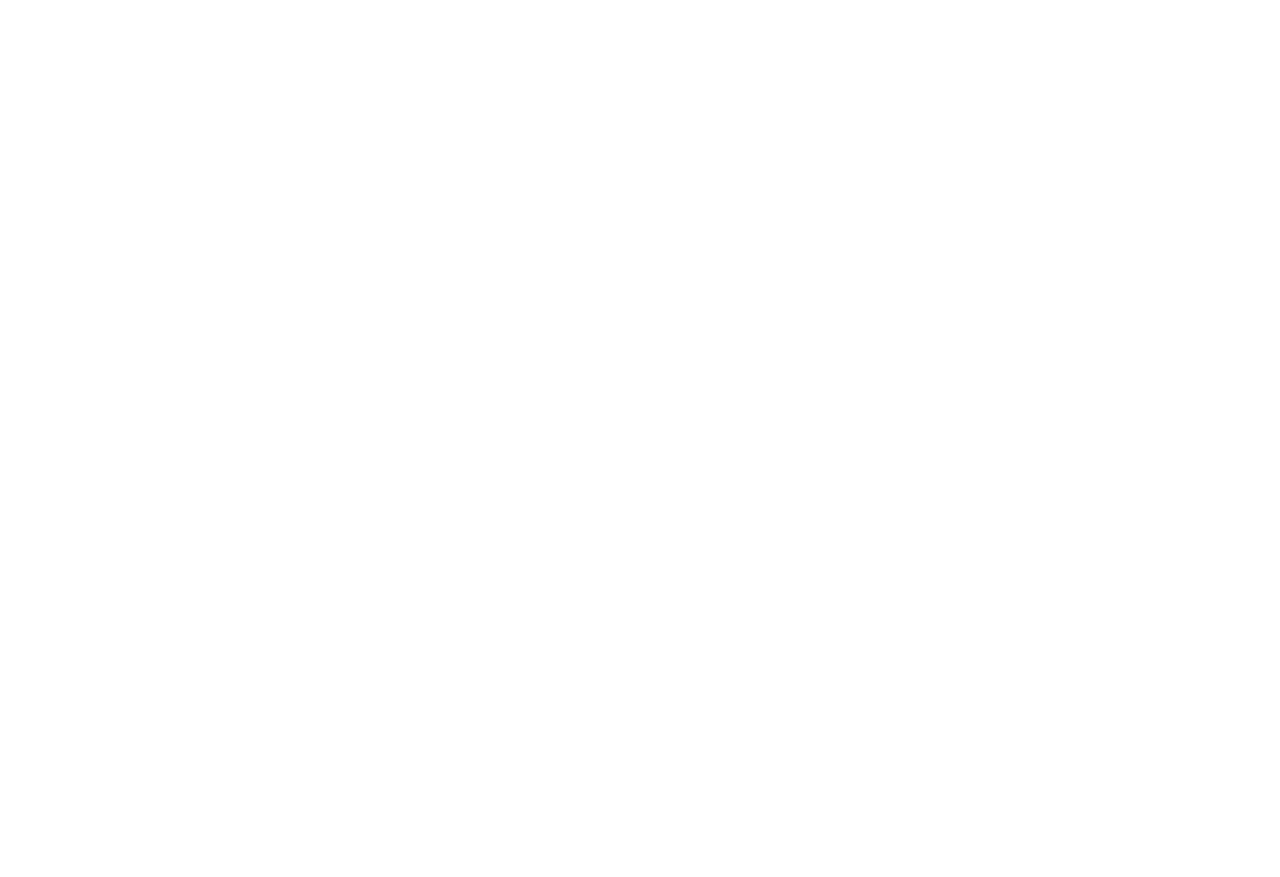
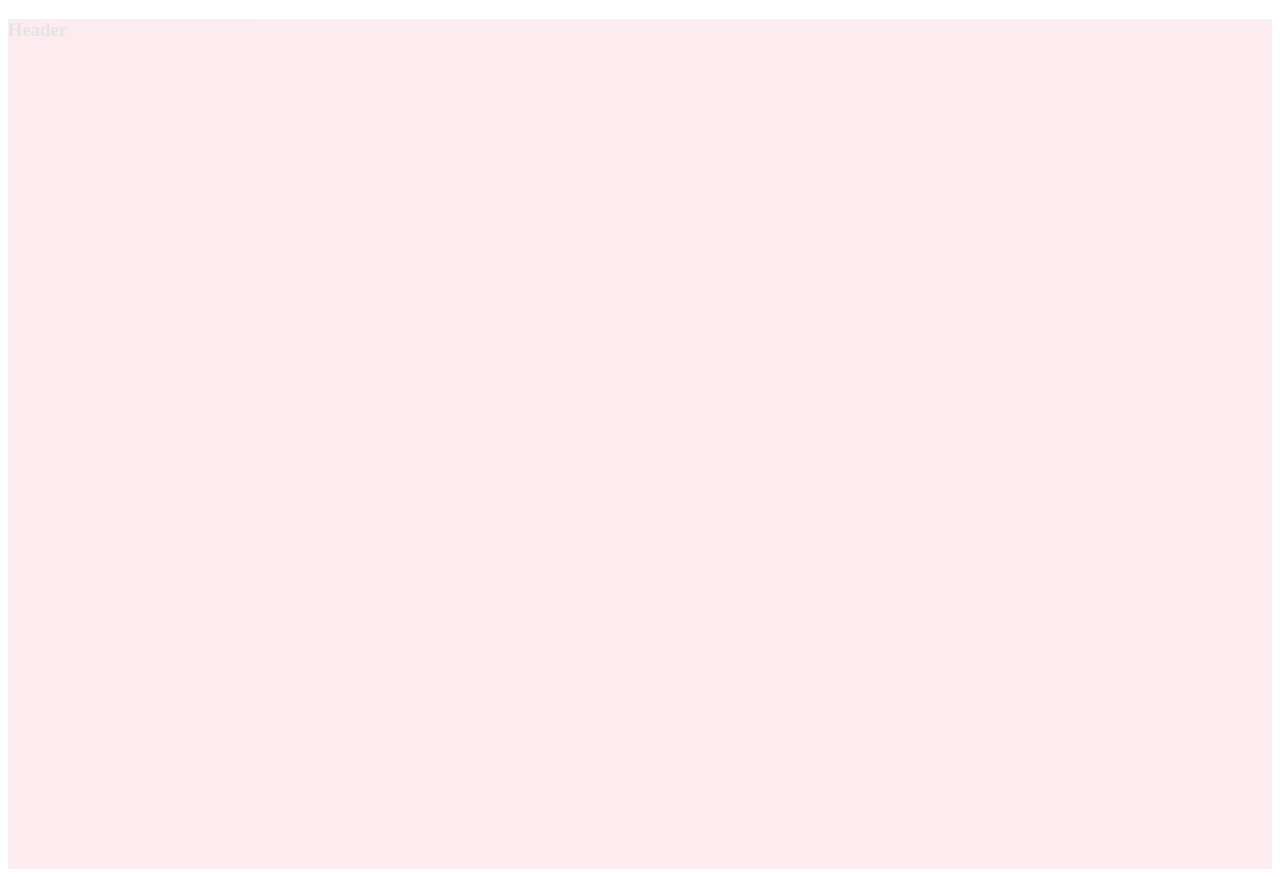
Before and after one commit to ronee-muhammad-rayhan/assignment1-flower-shop, a plain HTML site: page index.html in a window 1280 px wide. Before the commit the page ends 800 px from the top, so only its background shows below. Drawn offline with Linux system fonts and the light colour scheme.

Commit message:
added css file

```diff
--- a/index.html
+++ b/index.html
@@ -5,11 +5,13 @@
     <meta charset="UTF-8">
     <meta name="viewport" content="width=device-width, initial-scale=1.0">
     <title>Flower Shop</title>
+
+    <link rel="stylesheet" href="styles/style.css">
 </head>
 
 <body>
-    <header>
-
+    <header class="header">
+        <h3>Header</h3>
     </header>
     <main>
 
--- /dev/null
+++ b/styles/style.css
@@ -0,0 +1,6 @@
+.header {
+    width: 100%;
+    height: 850px;
+    background-color: #E55473;
+    opacity: 10%;
+}
```
